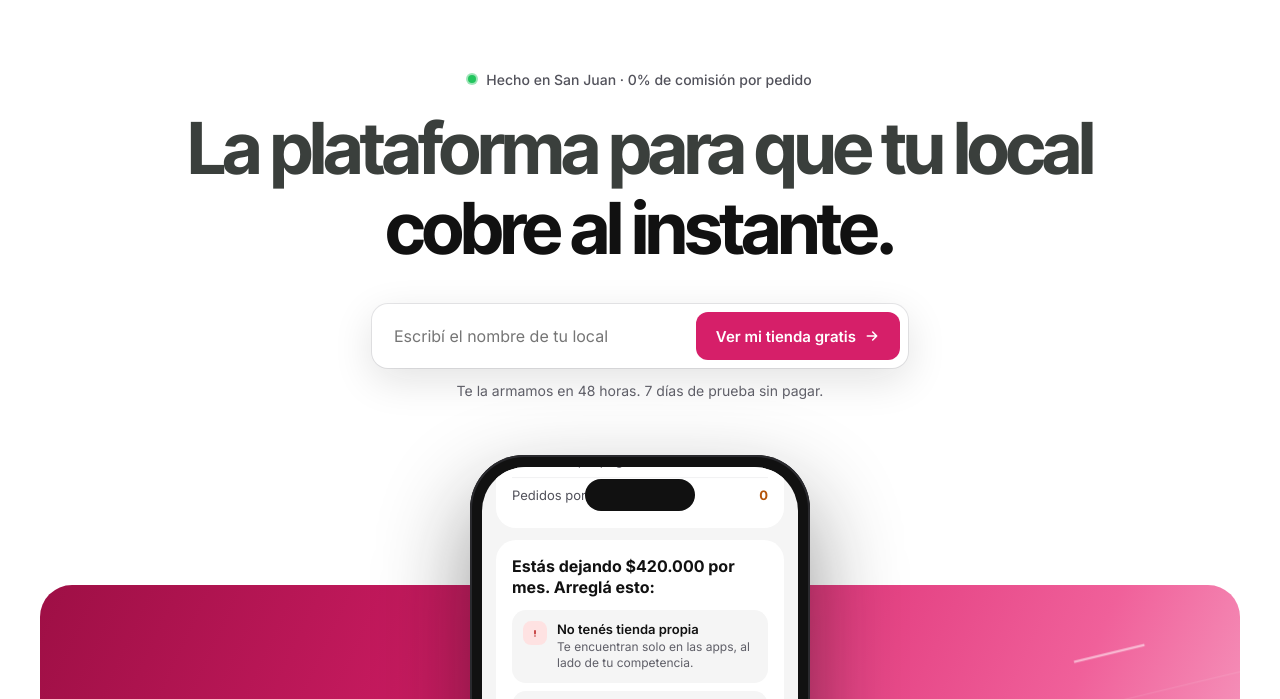
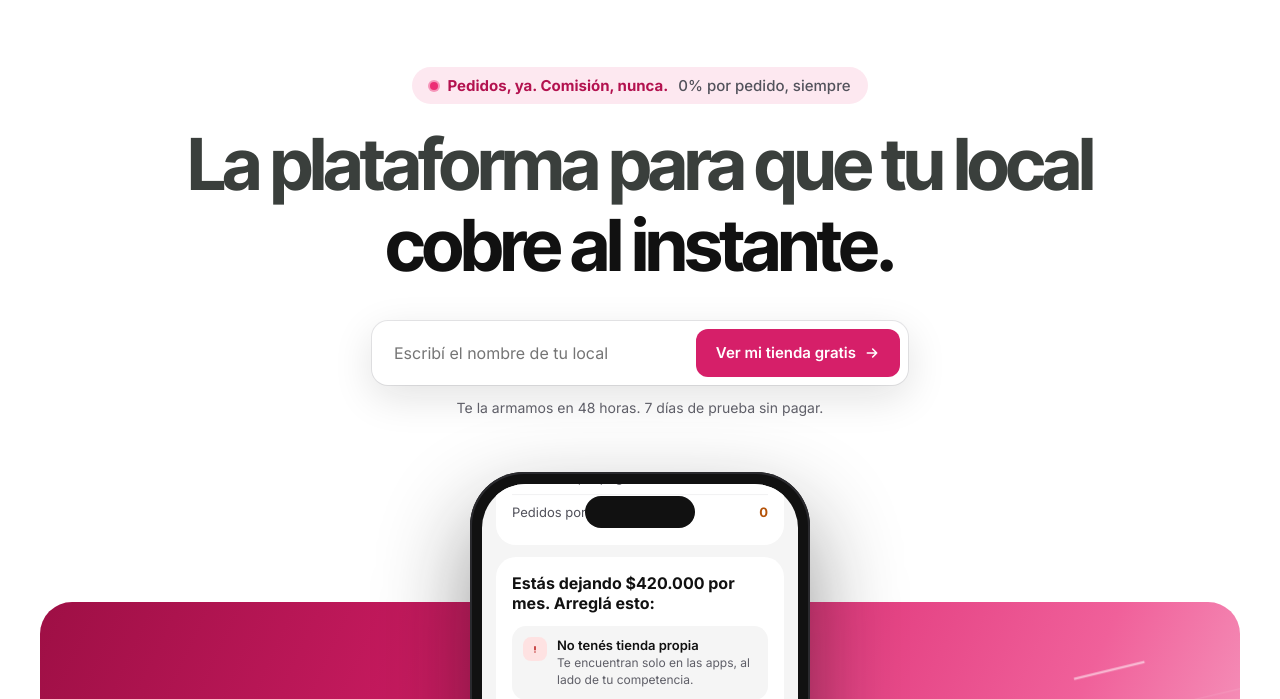
Before and after one commit to GuilleMontiveros/vosmanda, a plain HTML site: page index.html in a window 1280 px wide. Shown: the part 60-759 px from the top of the page. Drawn offline with Linux system fonts and the light colour scheme.

Commit message:
Hero: "Pedidos, ya. Comisión, nunca." en vez de "Hecho en San Juan"
Co-Authored-By: Claude Opus 5.5 <noreply@anthropic.com>
Claude-Session: https://claude.ai/code/session_01UT6YnPxSaEkyoAAhaSNzRT

```diff
--- a/index.html
+++ b/index.html
@@ -47,6 +47,8 @@ details summary::-webkit-details-marker{display:none}
 .vm-bob{animation:vm-bob 5s ease-in-out infinite}
 @keyframes vm-pulse{0%{box-shadow:0 0 0 0 rgba(34,197,94,.55)}100%{box-shadow:0 0 0 10px rgba(34,197,94,0)}}
 .vm-pulse{animation:vm-pulse 1.6s ease-out infinite}
+@keyframes vm-pulse-f{0%{box-shadow:0 0 0 0 rgba(236,45,116,.55)}100%{box-shadow:0 0 0 10px rgba(236,45,116,0)}}
+.vm-pulse-f{animation:vm-pulse-f 1.6s ease-out infinite}
 @keyframes vm-blink{50%{opacity:.25}}
 .vm-blink{animation:vm-blink 1.2s steps(2,start) infinite}
 @supports (animation-timeline: view()){.vm-reveal{animation:vm-in linear both;animation-timeline:view();animation-range:entry 0% cover 20%}}
@@ -58,7 +60,7 @@ details summary::-webkit-details-marker{display:none}
 .vm-tab:hover{color:#111111 !important}
 @media (max-width: 960px){.vm-side{display:none !important}}
 @media (max-width: 700px){nav[aria-label="Principal"] a:not(.vm-btn){display:none !important}}
-@media (prefers-reduced-motion: reduce){.vm-rot,.vm-flow,.vm-flow2,.vm-drift,.vm-track,.vm-phone,.vm-float,.vm-bob,.vm-pulse,.vm-reveal,.vm-blink,.vm-in{animation:none !important}.vm-toast{animation:none !important;opacity:0}.vm-toast.vm-d0{opacity:1}.vm-fill{animation:none !important;transform:scaleX(1)}}
+@media (prefers-reduced-motion: reduce){.vm-rot,.vm-pulse-f,.vm-flow,.vm-flow2,.vm-drift,.vm-track,.vm-phone,.vm-float,.vm-bob,.vm-pulse,.vm-reveal,.vm-blink,.vm-in{animation:none !important}.vm-toast{animation:none !important;opacity:0}.vm-toast.vm-d0{opacity:1}.vm-fill{animation:none !important;transform:scaleX(1)}}
 </style>
 
 <style>html{scroll-behavior:smooth}[hidden]{display:none !important}</style>
@@ -90,9 +92,9 @@ details summary::-webkit-details-marker{display:none}
 <!-- CARRUSEL DE RUBROS -->
 <section id="inicio" style="padding: 56px 24px 0">
 <div style="max-width: 1240px; margin: 0 auto; text-align: center">
-<p style="margin: 0; display: inline-flex; align-items: center; gap: 10px; font-size: 14px; color: #52525B; font-weight: 500">
-<span class="vm-pulse" style="width: 8px; height: 8px; border-radius: 999px; background: #22C55E; display: inline-block"></span>
-Hecho en San Juan · 0% de comisión por pedido</p>
+<p style="margin: 0; display: inline-flex; align-items: center; gap: 10px; padding: 9px 18px; border-radius: 999px; background: #FDE8F0; color: #B3124F; font-size: 15px; font-weight: 700; flex-wrap: wrap; justify-content: center">
+<span class="vm-pulse-f" style="width: 8px; height: 8px; border-radius: 999px; background: #EC2D74; display: inline-block"></span>
+Pedidos, ya. Comisión, nunca.<span style="font-weight: 500; color: #52525B">0% por pedido, siempre</span></p>
 <h1 style="margin: 20px auto 0; max-width: 1100px; font-family: 'Inter Tight', Inter, sans-serif; font-weight: 700; font-size: clamp(40px, 5.6vw, 82px); line-height: 1.12; letter-spacing: -0.045em; color: #3A3F3C">
 <span style="display: block">La plataforma para que tu local</span>
 <span style="display: block; height: 1.12em; overflow: hidden; color: #111111">
```
